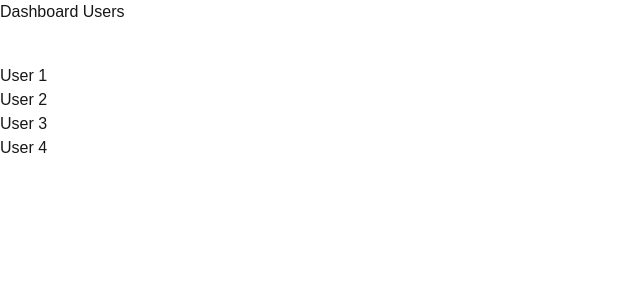
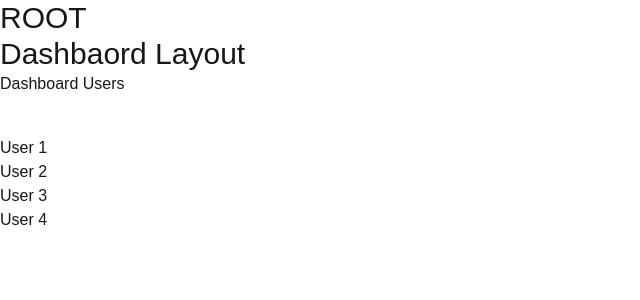
Before and after one commit to djrmanik/startup-pitch, a Next.js app: page /dashboard/users in a window 1280 px wide. Shown: the top 300 px of the page, without its empty margins (0-640 px from the left). Built offline with nearby package versions, Linux system fonts and the light colour scheme.

Commit message:
parent & child routes

```diff
--- /dev/null
+++ b/app/dashboard/layout.tsx
@@ -0,0 +1,12 @@
+import React from 'react'
+
+const layout = ( {children }: {children: React.ReactNode}) => {
+    return (
+        <div>
+            <p className="text-3xl">Dashbaord Layout</p>
+            {children}
+        </div>
+    )
+}
+
+export default layout
--- a/app/layout.tsx
+++ b/app/layout.tsx
@@ -27,6 +27,7 @@
       <body
         className={`${geistSans.variable} ${geistMono.variable} antialiased`}
       >
+        <h1 className="text-3xl">ROOT</h1>
         {children}
       </body>
     </html>
```
